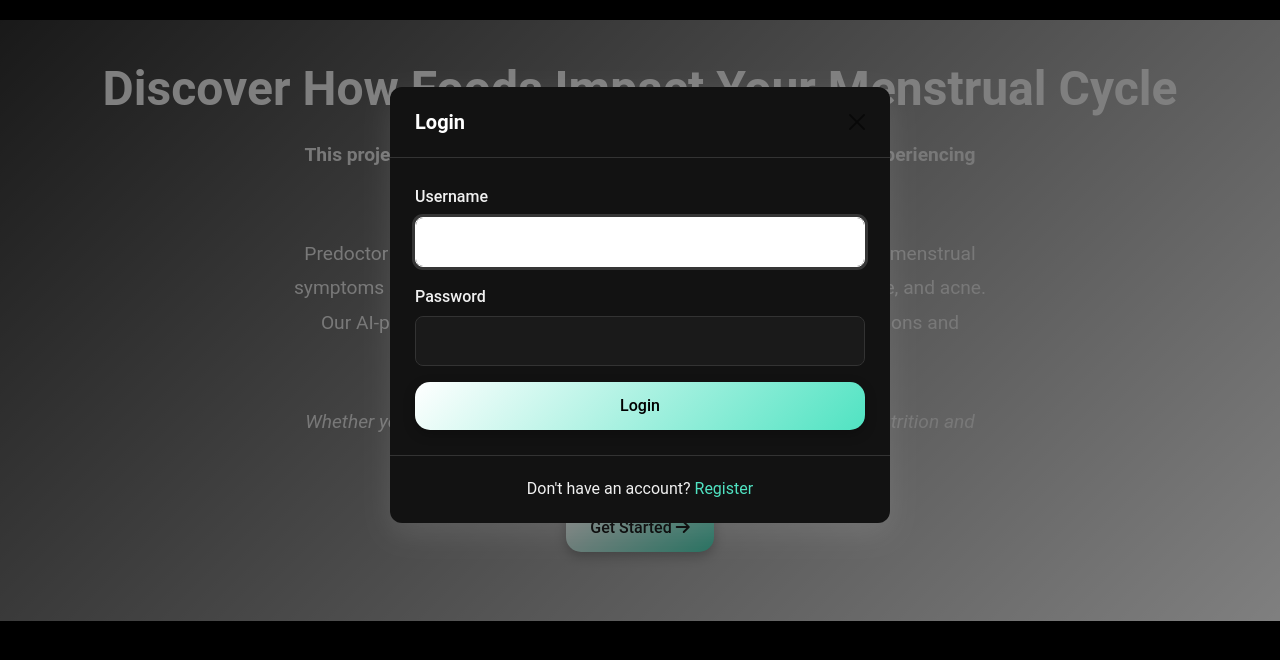
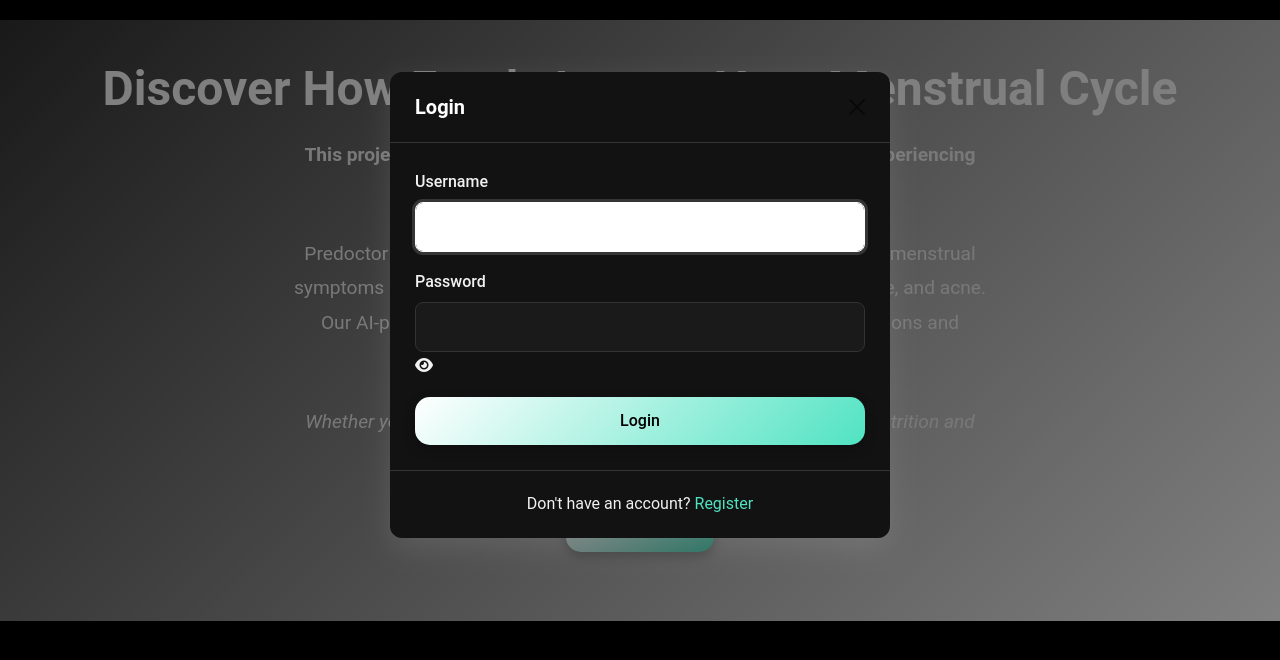
Before and after one commit to vbs-0/predoctor1.2, a Flask app: page / in a window 1280 px wide, after a click on "Login". Shown: the part 95-755 px from the top of the page. Run offline with Flask 3, Linux system fonts and the light colour scheme; data comes from the database, SQL or seed files in the repository; data that the repository does not hold is empty.

Commit message:
Update index.html
added eye icon to view password

```diff
--- a/templates/index.html
+++ b/templates/index.html
@@ -763,7 +763,10 @@
                         </div>
                         <div class="mb-3">
                             <label for="login-password" class="form-label">Password</label>
-                            <input type="password" class="form-control" id="login-password" required>
+                            <div class="password-input-container">
+                                <input type="password" class="form-control" id="login-password" required>
+                                <i class="fas fa-eye password-toggle-icon" id="toggle-login-password"></i>
+                            </div>
                         </div>
                         <div class="alert alert-danger d-none" id="login-error"></div>
                         <div class="d-grid">
@@ -798,11 +801,17 @@
                         </div>
                         <div class="mb-3">
                             <label for="register-password" class="form-label">Password</label>
-                            <input type="password" class="form-control" id="register-password" required>
+                            <div class="password-input-container">
+                                <input type="password" class="form-control" id="register-password" required>
+                                <i class="fas fa-eye password-toggle-icon" id="toggle-register-password"></i>
+                            </div>
                         </div>
                         <div class="mb-3">
                             <label for="register-confirm-password" class="form-label">Confirm Password</label>
-                            <input type="password" class="form-control" id="register-confirm-password" required>
+                            <div class="password-input-container">
+                                <input type="password" class="form-control" id="register-confirm-password" required>
+                                <i class="fas fa-eye password-toggle-icon" id="toggle-register-confirm-password"></i>
+                            </div>
                         </div>
                         <div class="alert alert-danger d-none" id="register-error"></div>
                         <div class="d-grid">
```
